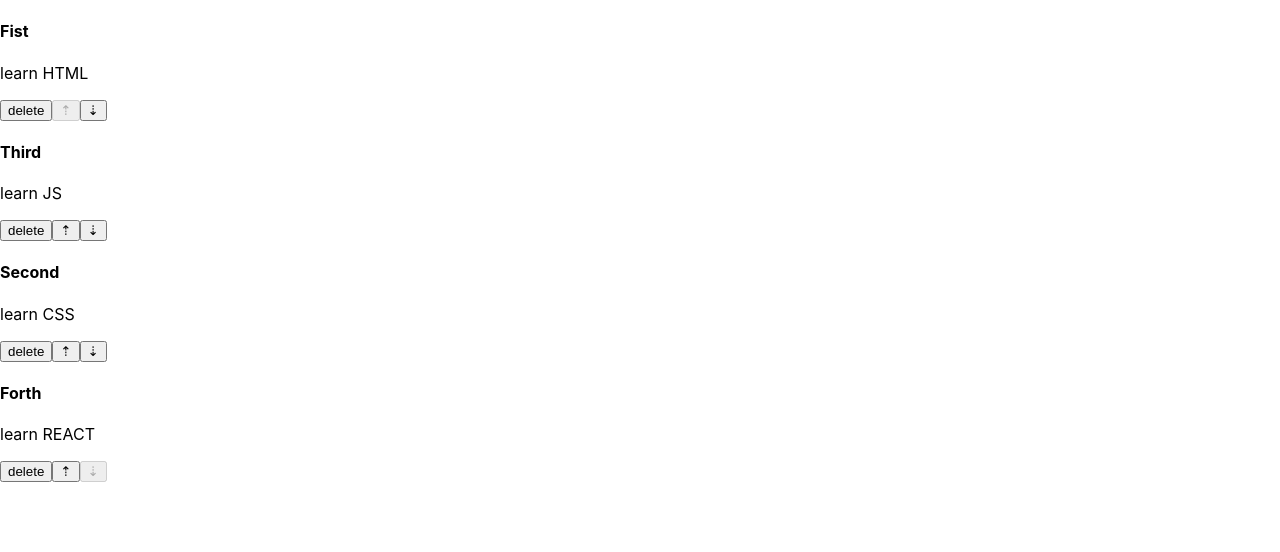
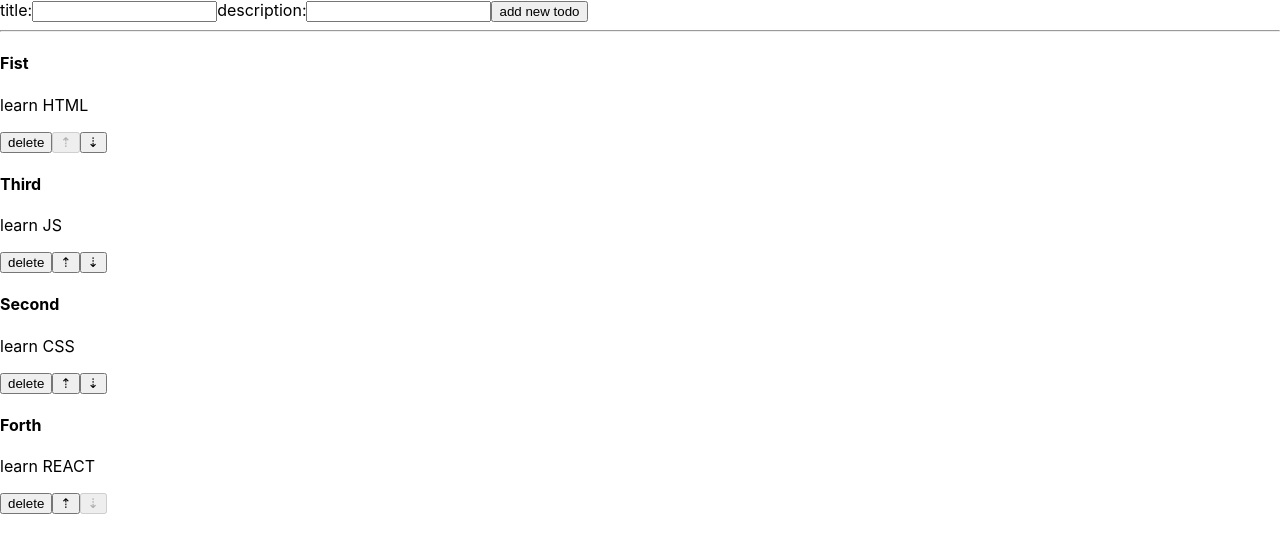
Before and after one commit to Nosov-Pavel/counters-add-arr, a React (Create React App) app: page / in a window 1280 px wide. Shown: the top 552 px of the page. Built offline with nearby package versions, Linux system fonts and the light colour scheme.

Commit message:
description

```diff
--- a/src/App.js
+++ b/src/App.js
@@ -1,15 +1,15 @@
 import React, {useState} from 'react';
 import './App.css';
 import ToDo from "./ToDo";
-
+import ToDoController from "./ToDoController";
 
 
 function App() {
     const initState = [
-        {id:1, title:'Fist', description: 'learn HTML'},
-        {id:3, title:'Third', description: 'learn JS'},
-        {id:2, title:'Second', description: 'learn CSS'},
-        {id:4, title:'Forth', description: 'learn REACT'},
+        {id: 1, title: 'Fist', description: 'learn HTML'},
+        {id: 3, title: 'Third', description: 'learn JS'},
+        {id: 2, title: 'Second', description: 'learn CSS'},
+        {id: 4, title: 'Forth', description: 'learn REACT'},
     ]
     const [todos, setTodos] = useState(initState);
 
@@ -30,15 +30,18 @@ function App() {
 
     return (
         <div>
-                 {todos.map((el, index) => <ToDo isLast={index === todos.length -1}
-                                                           todo={el}
-                                                           index={index}
-                                                           deleteTodo={deleteTodo}
-                                                           moveTodo={moveTodo}/>
-                )}
+            <ToDoController/>
+
+            {todos.map((el, index) => <ToDo isLast={index === todos.length - 1}
+                                            todo={el}
+                                            index={index}
+                                            deleteTodo={deleteTodo}
+                                            moveTodo={moveTodo}/>
+            )}
 
         </div>
     );
 
 }
+
 export default App;
--- /dev/null
+++ b/src/ToDoController.js
@@ -0,0 +1,23 @@
+import React, {useState} from 'react';
+import './App.css';
+
+
+function ToDoController() {
+const [newTitle, setNewTitle] = useState('');
+
+
+
+    return (
+        <div>
+            <label>title:</label>
+            <input type="text"/>
+            <label>description:</label>
+            <input type="text"/>
+            <button>add new todo</button>
+            <hr/>
+
+        </div>
+    );
+
+}
+export default ToDoController;
```
